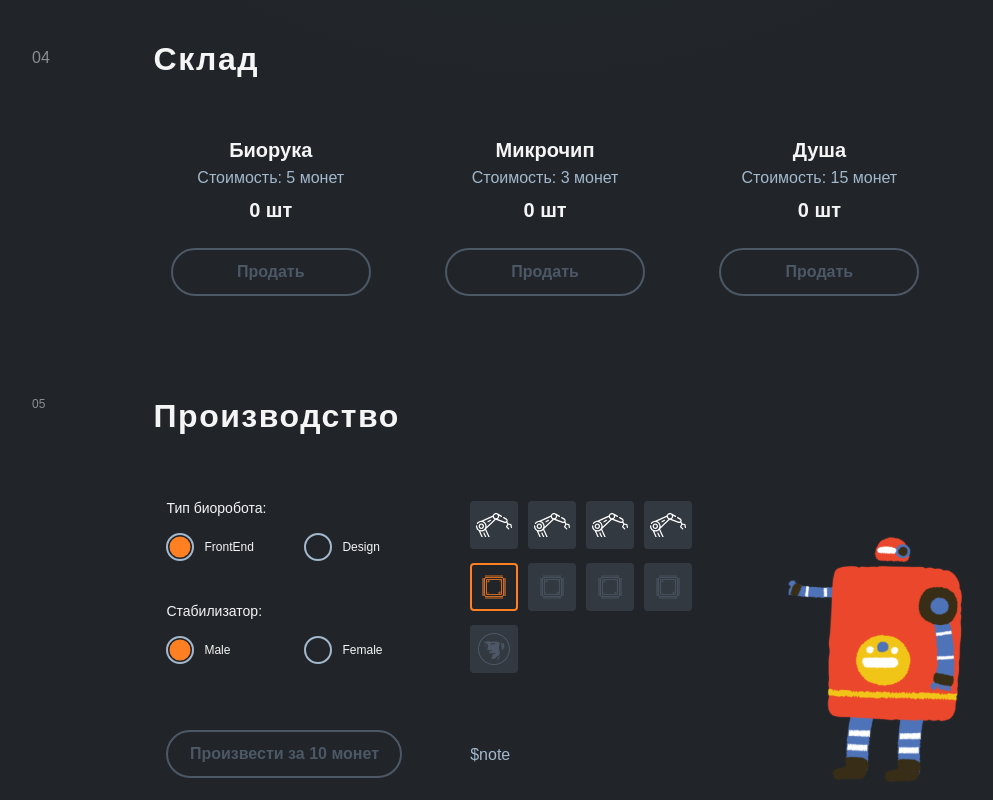
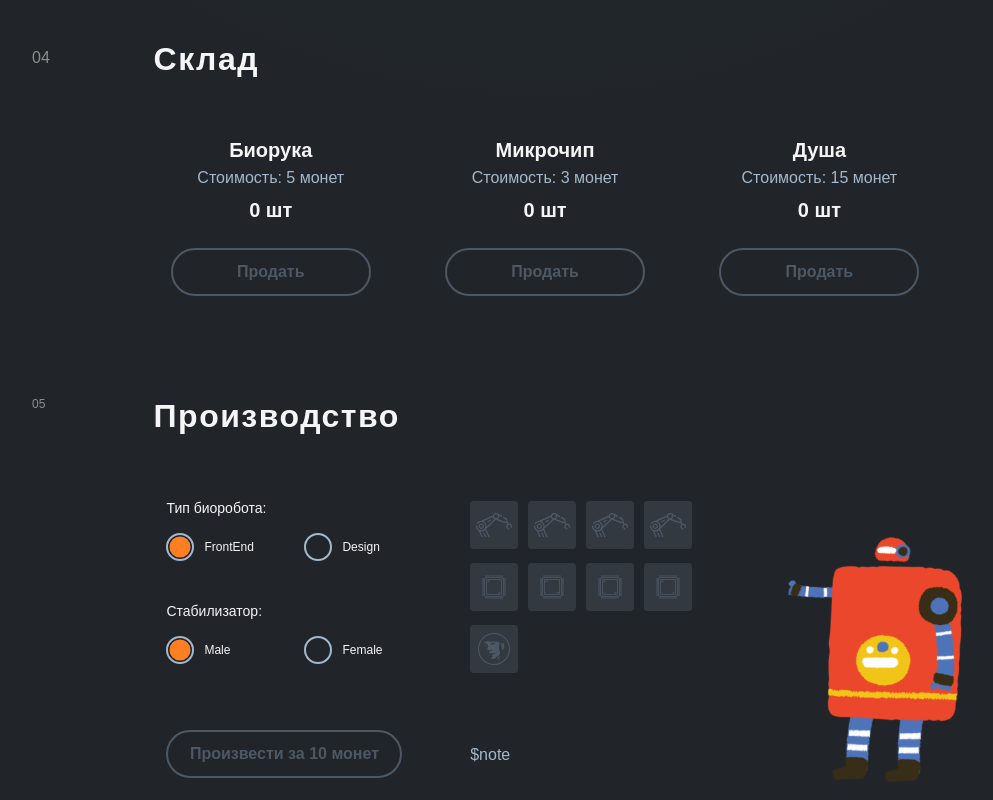
Before and after one commit to sseezov/atw-test, a React (Create React App) app: page / in a window 1280 px wide. Shown: the part 1541-2341 px from the top of the page, without its empty margins (100-1093 px from the left). Built offline with nearby package versions, Linux system fonts and the light colour scheme.

Commit message:
stock done

```diff
--- a/src/components/ImgStorage.tsx
+++ b/src/components/ImgStorage.tsx
@@ -1,6 +1,6 @@
 import handA from "../assets/handAvailable.svg";
 import handD from "../assets/handDisabled.svg";
-import handM from "../assets/chipMounted.svg";
+import handM from "../assets/handMounted.svg";
 import chipA from "../assets/chip.svg";
 import chipD from "../assets/chipDisabled.svg";
 import chipM from "../assets/chipMounted.svg";
@@ -8,21 +8,18 @@ import soulA from "../assets/soulAvailable.svg";
 import soulD from "../assets/soulDisabled.svg";
 import soulM from "../assets/soulMounted.svg";
 
-export const stock = {
+export const stockImg: any = {
   hands: {
-    1: handA,
-    2: handD,
-    3: handM,
+    0: handA,
+    1: handM,
   },
   chips: {
-    1: chipA,
-    2: chipD,
-    3: chipM,
+    0: chipA,
+    1: chipM,
   },
   souls: {
-    1: soulA,
-    2: soulD,
-    3: soulM,
+    0: soulA,
+    1: soulM,
   },
 };
 
--- a/src/components/Production.tsx
+++ b/src/components/Production.tsx
@@ -1,18 +1,40 @@
-import React, { useContext } from "react";
+import React, { useContext, useState } from "react";
 import "../styles/Production.scss";
-import hand from "../assets/hand.svg";
-import chipA from "../assets/chip.svg";
+import handD from "../assets/handDisabled.svg";
 import chipD from "../assets/chipDisabled.svg";
-import chipM from "../assets/chipMounted.svg";
-import soulA from "../assets/soulAvailable.svg";
 import soulD from "../assets/soulDisabled.svg";
-import soulM from "../assets/soulMounted.svg";
 import robo from "../assets/Designer Male 1.svg";
+import { stockImg } from "./ImgStorage";
 import { AppContext } from "../AppContext";
 
 const Production = () => {
   let { money, setMoney, hands, setHands, chips, setChips, souls, setSouls } =
     useContext(AppContext);
+
+  let [hand1, setHand1] = useState(false);
+  let [hand2, setHand2] = useState(false);
+  let [hand3, setHand3] = useState(false);
+  let [hand4, setHand4] = useState(false);
+  let [chip1, setChip1] = useState(false);
+  let [chip2, setChip2] = useState(false);
+  let [chip3, setChip3] = useState(false);
+  let [chip4, setChip4] = useState(false);
+  let [soul1, setSoul1] = useState(false);
+
+  let handleStock = (
+    group: number,
+    setGroup: (arg0: number) => void,
+    item: boolean,
+    setItem: (arg0: boolean) => void
+  ) => {
+    if (group > 0 && !item) {
+      setItem(!item);
+      setGroup((group -= 1));
+    } else if (item) {
+      setItem(!item);
+      setGroup((group += 1));
+    }
+  };
 
   return (
     <div className="production">
@@ -89,38 +111,75 @@ const Production = () => {
           <div className="productionItem">
             <div className="productionStock">
               <div className="firstRow">
-                <button disabled className="testButton">
-                  <img src={hand} alt="hand" />
-                </button>
-                <button>
-                  <img src={hand} alt="hand" />
-                </button>
-                <button>
-                  <img src={hand} alt="hand" />
-                </button>
-                <button>
-                  <img src={hand} alt="hand" />
-                </button>
+                <img
+                  onClick={() => {
+                    handleStock(hands, setHands, hand1, setHand1);
+                  }}
+                  src={hands < 1 && !hand1 ? handD : stockImg.hands[+hand1]}
+                  alt="hand"
+                />
+
+                <img
+                  onClick={() => {
+                    handleStock(hands, setHands, hand2, setHand2);
+                  }}
+                  src={hands < 1 && !hand2 ? handD : stockImg.hands[+hand2]}
+                  alt="hand"
+                />
+                <img
+                  onClick={() => {
+                    handleStock(hands, setHands, hand3, setHand3);
+                  }}
+                  src={hands < 1 && !hand3 ? handD : stockImg.hands[+hand3]}
+                  alt="hand"
+                />
+                <img
+                  onClick={() => {
+                    handleStock(hands, setHands, hand4, setHand4);
+                  }}
+                  src={hands < 1 && !hand4 ? handD : stockImg.hands[+hand4]}
+                  alt="hand"
+                />
               </div>
               <div className="secondRow">
-                <button>
-                  <img src={chipM} alt="chip" />
-                </button>
+                <img
+                  onClick={() => {
+                    handleStock(chips, setChips, chip1, setChip1);
+                  }}
+                  src={chips < 1 && !chip1 ? chipD : stockImg.chips[+chip1]}
+                  alt="chip"
+                />
 
-                <button>
-                  <img src={chipD} alt="chip" />
-                </button>
-                <button>
-                  <img src={chipD} alt="chip" />
-                </button>
-                <button>
-                  <img src={chipD} alt="chip" />
-                </button>
+                <img
+                  onClick={() => {
+                    handleStock(chips, setChips, chip2, setChip2);
+                  }}
+                  src={chips < 1 && !chip2 ? chipD : stockImg.chips[+chip2]}
+                  alt="chip"
+                />
+                <img
+                  onClick={() => {
+                    handleStock(chips, setChips, chip3, setChip3);
+                  }}
+                  src={chips < 1 && !chip3 ? chipD : stockImg.chips[+chip3]}
+                  alt="chip"
+                />
+                <img
+                  onClick={() => {
+                    handleStock(chips, setChips, chip4, setChip4);
+                  }}
+                  src={chips < 1 && !chip4 ? chipD : stockImg.chips[+chip4]}
+                  alt="chip"
+                />
               </div>
               <div className="thirdRow">
-                <button>
-                  <img src={soulD} alt="soul" />
-                </button>
+                <img
+                  onClick={() => {
+                    handleStock(souls, setSouls, soul1, setSoul1);
+                  }}
+                  src={souls < 1 && !soul1 ? soulD : stockImg.souls[+soul1]}
+                  alt="soul"
+                />
               </div>
             </div>
 
```
